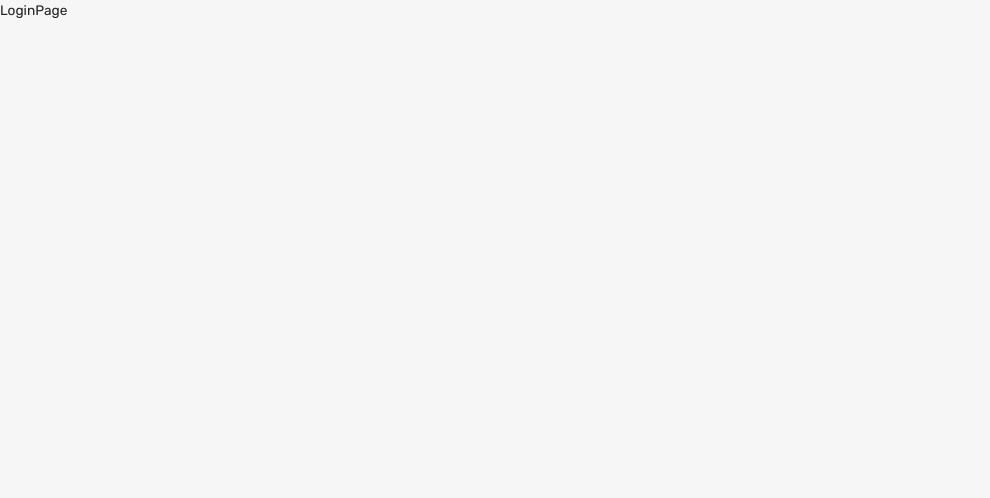
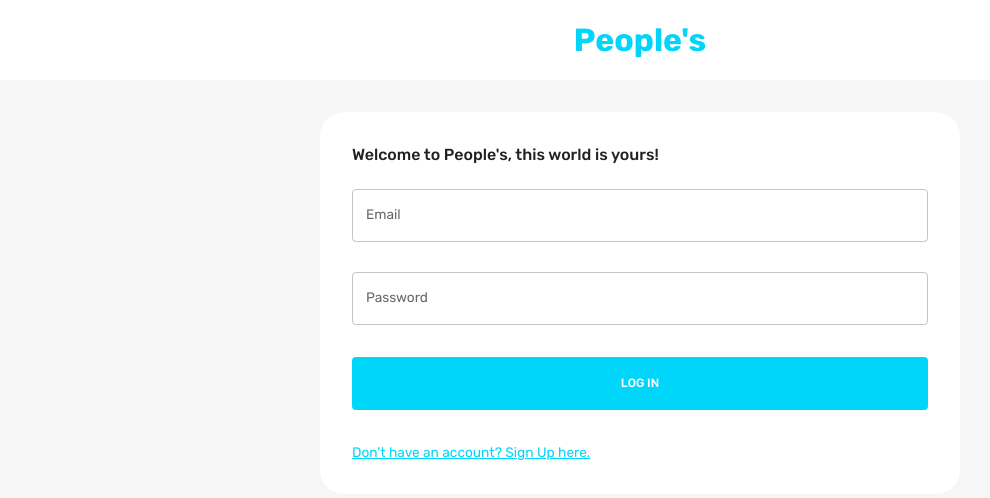
Before and after one commit to Crazyhaller/E-Social, a React (Create React App) app in the folder client/: page / in a window 1280 px wide. Shown: the top 498 px of the page, without its empty margins (0-990 px from the left). Built offline with nearby package versions, Linux system fonts and the light colour scheme.

Commit message:
add authen and autho

```diff
--- a/client/src/App.js
+++ b/client/src/App.js
@@ -16,6 +16,7 @@
 function App() {
   const mode = useSelector((state) => state.mode)
   const theme = useMemo(() => createTheme(themeSettings(mode)), [mode])
+  const isAuth = useSelector((state) => state.token)
 
   return (
     <div className="app">
@@ -24,8 +25,14 @@
           <CssBaseline />
           <Routes>
             <Route path="/" element={<LoginPage />} />
-            <Route path="/home" element={<HomePage />} />
-            <Route path="/profile/:userId" element={<ProfilePage />} />
+            <Route
+              path="/home"
+              element={isAuth ? <HomePage /> : <Navigate to="/" />}
+            />
+            <Route
+              path="/profile/:userId"
+              element={isAuth ? <ProfilePage /> : <Navigate to="/" />}
+            />
           </Routes>
         </ThemeProvider>
       </Router>
--- /dev/null
+++ b/client/src/scenes/loginPage/Form.jsx
@@ -0,0 +1,278 @@
+import { useState } from 'react'
+import {
+  Box,
+  Button,
+  TextField,
+  useMediaQuery,
+  Typography,
+  useTheme,
+} from '@mui/material'
+import EditOutlinedIcon from '@mui/icons-material/EditOutlined'
+import { Formik } from 'formik'
+import * as yup from 'yup'
+import { useNavigate } from 'react-router-dom'
+import { useDispatch } from 'react-redux'
+import { setLogin } from 'state'
+import Dropzone from 'react-dropzone'
+import FlexBetween from 'components/FlexBetween'
+
+const registerSchema = yup.object().shape({
+  firstName: yup.string().required('required'),
+  lastName: yup.string().required('required'),
+  email: yup.string().email('invalid email').required('required'),
+  password: yup.string().required('required'),
+  location: yup.string().required('required'),
+  occupation: yup.string().required('required'),
+  picture: yup.string().required('required'),
+})
+
+const loginSchema = yup.object().shape({
+  email: yup.string().email('invalid email').required('required'),
+  password: yup.string().required('required'),
+})
+
+const initialValuesRegister = {
+  firstName: '',
+  lastName: '',
+  email: '',
+  password: '',
+  location: '',
+  occupation: '',
+  picture: '',
+}
+
+const initialValuesLogin = {
+  email: '',
+  password: '',
+}
+
+const Form = () => {
+  const [pageType, setPageType] = useState('login')
+  const { palette } = useTheme()
+  const dispatch = useDispatch()
+  const navigate = useNavigate()
+  const isNonMobile = useMediaQuery('(min-width:600px)')
+  const isLogin = pageType === 'login'
+  const isRegister = pageType === 'register'
+
+  const register = async (values, onSubmitProps) => {
+    // this allows us to send form info with image
+    const formData = new FormData()
+    for (let value in values) {
+      formData.append(value, values[value])
+    }
+    formData.append('picturePath', values.picture.name)
+
+    const savedUserResponse = await fetch(
+      'http://localhost:5000/auth/register',
+      {
+        method: 'POST',
+        body: formData,
+      }
+    )
+    const savedUser = await savedUserResponse.json()
+    onSubmitProps.resetForm()
+
+    if (savedUser) {
+      setPageType('login')
+    }
+  }
+
+  const login = async (values, onSubmitProps) => {
+    const loggedInResponse = await fetch('http://localhost:5000/auth/login', {
+      method: 'POST',
+      headers: { 'Content-Type': 'application/json' },
+      body: JSON.stringify(values),
+    })
+
+    const loggedIn = await loggedInResponse.json()
+
+    onSubmitProps.resetForm()
+
+    if (loggedIn) {
+      dispatch(
+        setLogin({
+          user: loggedIn.user,
+          token: loggedIn.token,
+        })
+      )
+      navigate('/home')
+    }
+  }
+
+  const handleFormSubmit = async (values, onSubmitProps) => {
+    if (isLogin) await login(values, onSubmitProps)
+    if (isRegister) await register(values, onSubmitProps)
+  }
+
+  return (
+    <Formik
+      onSubmit={handleFormSubmit}
+      initialValues={isLogin ? initialValuesLogin : initialValuesRegister}
+      validationSchema={isLogin ? loginSchema : registerSchema}
+    >
+      {({
+        values,
+        errors,
+        touched,
+        handleBlur,
+        handleChange,
+        handleSubmit,
+        setFieldValue,
+        resetForm,
+      }) => (
+        <form onSubmit={handleSubmit}>
+          <Box
+            display="grid"
+            gap="30px"
+            gridTemplateColumns="repeat(4, minmax(0, 1fr))"
+            sx={{
+              '& > div': { gridColumn: isNonMobile ? undefined : 'span 4' },
+            }}
+          >
+            {isRegister && (
+              <>
+                <TextField
+                  label="First Name"
+                  onBlur={handleBlur}
+                  onChange={handleChange}
+                  value={values.firstName}
+                  name="firstName"
+                  error={
+                    Boolean(touched.firstName) && Boolean(errors.firstName)
+                  }
+                  helperText={touched.firstName && errors.firstName}
+                  sx={{ gridColumn: 'span 2' }}
+                />
+                <TextField
+                  label="Last Name"
+                  onBlur={handleBlur}
+                  onChange={handleChange}
+                  value={values.lastName}
+                  name="lastName"
+                  error={Boolean(touched.lastName) && Boolean(errors.lastName)}
+                  helperText={touched.lastName && errors.lastName}
+                  sx={{ gridColumn: 'span 2' }}
+                />
+                <TextField
+                  label="Location"
+                  onBlur={handleBlur}
+                  onChange={handleChange}
+                  value={values.location}
+                  name="location"
+                  error={Boolean(touched.location) && Boolean(errors.location)}
+                  helperText={touched.location && errors.location}
+                  sx={{ gridColumn: 'span 4' }}
+                />
+                <TextField
+                  label="Occupation"
+                  onBlur={handleBlur}
+                  onChange={handleChange}
+                  value={values.occupation}
+                  name="occupation"
+                  error={
+                    Boolean(touched.occupation) && Boolean(errors.occupation)
+                  }
+                  helperText={touched.occupation && errors.occupation}
+                  sx={{ gridColumn: 'span 4' }}
+                />
+                <Box
+                  gridColumn="span 4"
+                  border={`1px solid ${palette.neutral.medium}`}
+                  borderRadius="5px"
+                  p="1rem"
+                >
+                  <Dropzone
+                    acceptedFiles=".jpg,.jpeg,.png"
+                    multiple={false}
+                    onDrop={(acceptedFiles) =>
+                      setFieldValue('picture', acceptedFiles[0])
+                    }
+                  >
+                    {({ getRootProps, getInputProps }) => (
+                      <Box
+                        {...getRootProps()}
+                        border={`2px dashed ${palette.primary.main}`}
+                        p="1rem"
+                        sx={{ '&:hover': { cursor: 'pointer' } }}
+                      >
+                        <input {...getInputProps()} />
+                        {!values.picture ? (
+                          <p>Add your Profile Picture</p>
+                        ) : (
+                          <FlexBetween>
+                            <Typography>{values.picture.name}</Typography>
+                            <EditOutlinedIcon />
+                          </FlexBetween>
+                        )}
+                      </Box>
+                    )}
+                  </Dropzone>
+                </Box>
+              </>
+            )}
+
+            <TextField
+              label="Email"
+              onBlur={handleBlur}
+              onChange={handleChange}
+              value={values.email}
+              name="email"
+              error={Boolean(touched.email) && Boolean(errors.email)}
+              helperText={touched.email && errors.email}
+              sx={{ gridColumn: 'span 4' }}
+            />
+            <TextField
+              label="Password"
+              type="password"
+              onBlur={handleBlur}
+              onChange={handleChange}
+              value={values.password}
+              name="password"
+              error={Boolean(touched.password) && Boolean(errors.password)}
+              helperText={touched.password && errors.password}
+              sx={{ gridColumn: 'span 4' }}
+            />
+          </Box>
+
+          {/* BUTTONS */}
+          <Box>
+            <Button
+              fullWidth
+              type="submit"
+              sx={{
+                m: '2rem 0',
+                p: '1rem',
+                backgroundColor: palette.primary.main,
+                color: palette.background.alt,
+                '&:hover': { color: palette.primary.main },
+              }}
+            >
+              {isLogin ? 'Log In' : 'Register'}
+            </Button>
+            <Typography
+              onClick={() => {
+                setPageType(isLogin ? 'register' : 'login')
+                resetForm()
+              }}
+              sx={{
+                textDecoration: 'underline',
+                color: palette.primary.main,
+                '&:hover': {
+                  cursor: 'pointer',
+                  color: palette.primary.light,
+                },
+              }}
+            >
+              {isLogin
+                ? "Don't have an account? Sign Up here."
+                : 'Already have an account? Login here.'}
+            </Typography>
+          </Box>
+        </form>
+      )}
+    </Formik>
+  )
+}
+
+export default Form
--- a/client/src/scenes/loginPage/index.jsx
+++ b/client/src/scenes/loginPage/index.jsx
@@ -1,7 +1,36 @@
-import React from 'react'
+import { Box, Typography, useTheme, useMediaQuery } from '@mui/material'
+import Form from './Form'
 
 const LoginPage = () => {
-  return <div>LoginPage</div>
+  const theme = useTheme()
+  const isNonMobileScreens = useMediaQuery('(min-width: 1000px)')
+  return (
+    <Box>
+      <Box
+        width="100%"
+        backgroundColor={theme.palette.background.alt}
+        p="1rem 6%"
+        textAlign="center"
+      >
+        <Typography fontWeight="bold" fontSize="32px" color="primary">
+          People's
+        </Typography>
+      </Box>
+
+      <Box
+        width={isNonMobileScreens ? '50%' : '93%'}
+        p="2rem"
+        m="2rem auto"
+        borderRadius="1.5rem"
+        backgroundColor={theme.palette.background.alt}
+      >
+        <Typography fontWeight="500" variant="h5" sx={{ mb: '1.5rem' }}>
+          Welcome to People's, this world is yours!
+        </Typography>
+        <Form />
+      </Box>
+    </Box>
+  )
 }
 
 export default LoginPage
```
Also changed, not shown: 2 other files (tests, documents, lock files or other folders).
